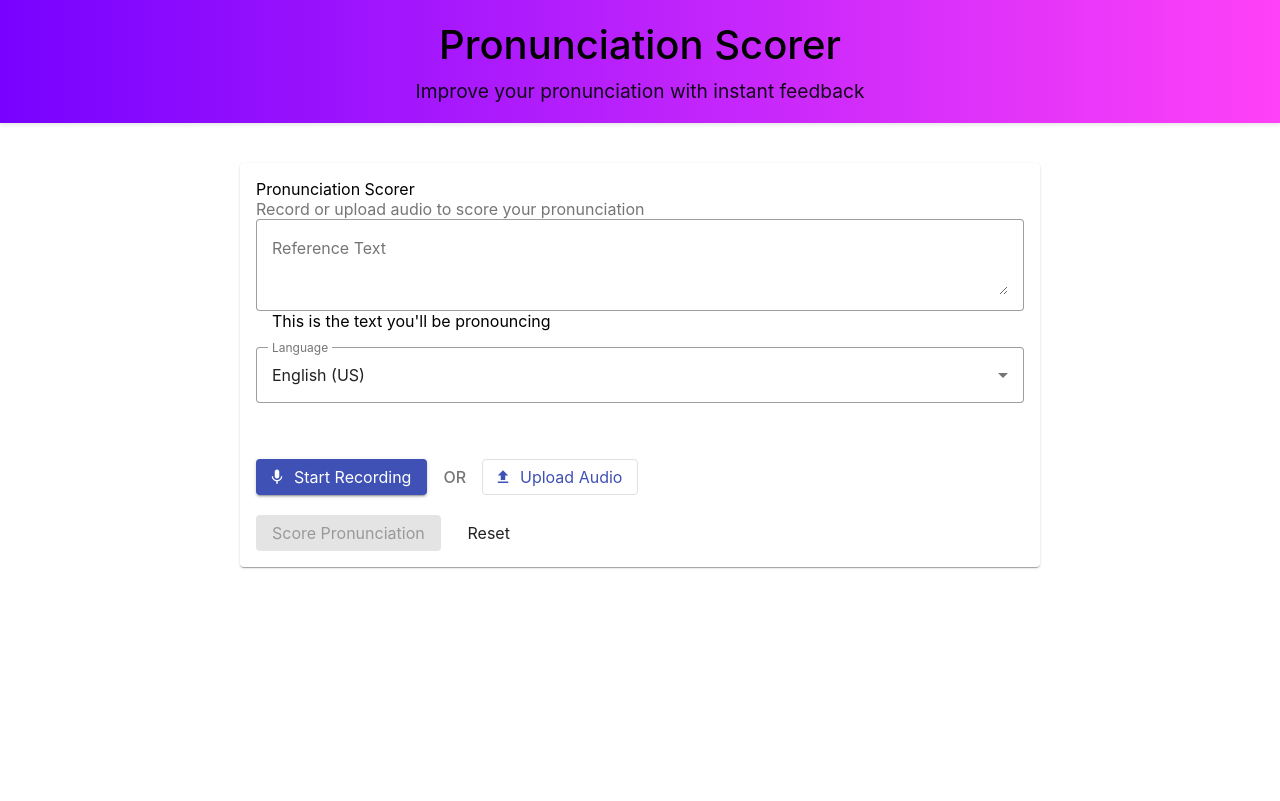
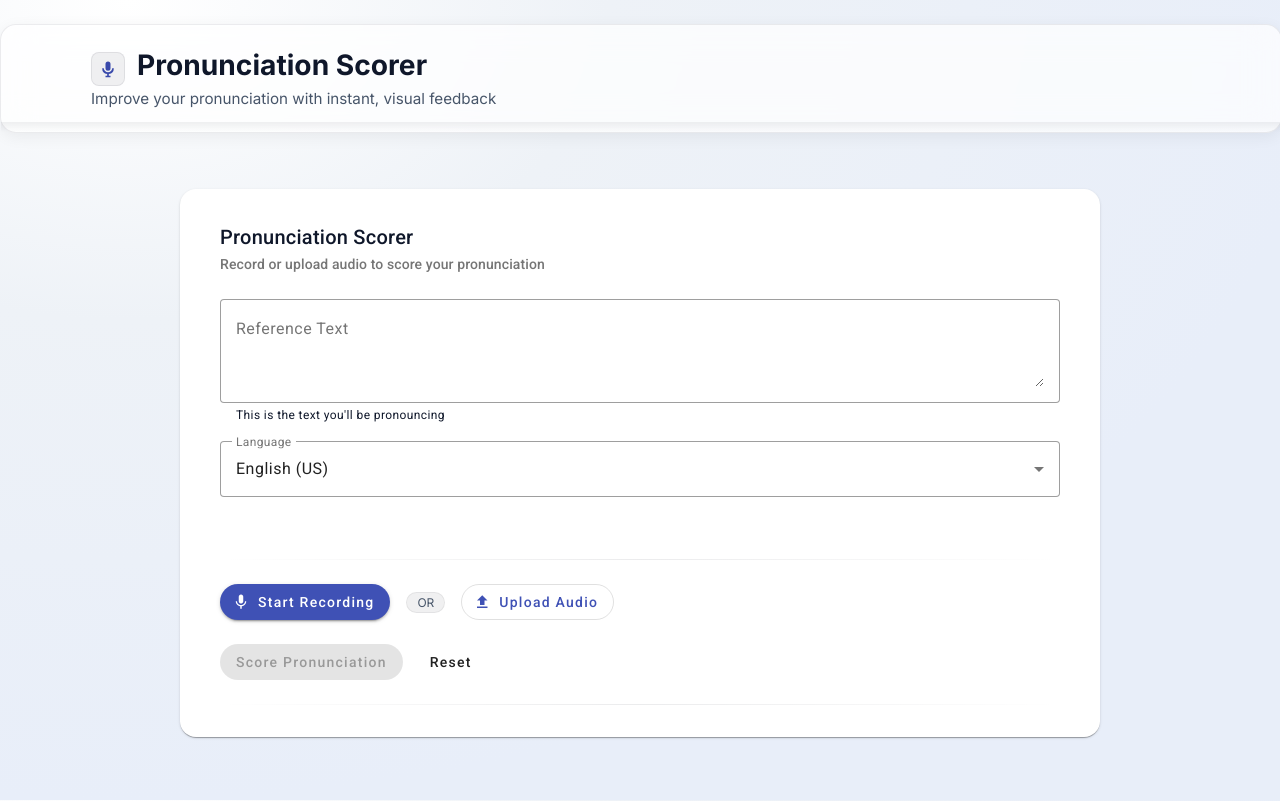
Before and after one commit to bvblenny/pronunciation-app, an Angular app: page / in a window 1280 px wide. Built offline with nearby package versions, Linux system fonts and the light colour scheme.

Commit message:
feat: enhance UI with glass effect and improved layout for pronunciation scorer

```diff
--- a/package.json
+++ b/package.json
@@ -6,6 +6,7 @@
     "start": "ng serve",
     "build": "ng build",
     "watch": "ng build --watch --configuration development",
+    "start:lan": "ng serve --host 0.0.0.0 --port 4200 --ssl true --ssl-cert .\\certs\\192.168.178.22.pem --ssl-key .\\certs\\192.168.178.22-key.pem --proxy-config proxy.conf.json",
     "test": "ng test"
   },
   "prettier": {
--- a/src/app/app.html
+++ b/src/app/app.html
@@ -1,11 +1,23 @@
 <div class="app-container">
-  <header class="app-header">
-    <h1>Pronunciation Scorer</h1>
-    <p>Improve your pronunciation with instant feedback</p>
+  <header class="app-header glass-surface elevate">
+    <div class="container header-content">
+      <div class="title">
+        <div class="brand-line">
+          <span class="brand-icon" aria-hidden="true">
+            <svg viewBox="0 0 24 24" xmlns="http://www.w3.org/2000/svg" aria-hidden="true" focusable="false">
+              <path d="M12 14a3 3 0 0 0 3-3V6a3 3 0 1 0-6 0v5a3 3 0 0 0 3 3zm5-3a5 5 0 0 1-10 0H5a7 7 0 0 0 6 6.92V20H9v2h6v-2h-2v-2.08A7 7 0 0 0 19 11h-2z"/>
+            </svg>
+          </span>
+          <h1>Pronunciation Scorer</h1>
+        </div>
+        <p>Improve your pronunciation with instant, visual feedback</p>
+      </div>
+    </div>
   </header>
 
   <main class="app-content">
-    <router-outlet></router-outlet>
+    <div class="container">
+      <router-outlet></router-outlet>
+    </div>
   </main>
-
 </div>
--- a/src/app/app.scss
+++ b/src/app/app.scss
@@ -2,40 +2,89 @@
   display: flex;
   flex-direction: column;
   min-height: 100vh;
-  font-family: "Inter", -apple-system, BlinkMacSystemFont, "Segoe UI", Roboto,
-    Helvetica, Arial, sans-serif;
+  font-family: Inter, Roboto, "Helvetica Neue", Arial, system-ui, -apple-system, "Segoe UI", sans-serif;
 }
 
 .app-header {
-  background: linear-gradient(90deg, #7702FF 0%, #FF41F8 100%);
-  //color: white;
-  padding: 20px;
-  text-align: center;
-  box-shadow: 0 2px 4px rgba(0, 0, 0, 0.1);
+  margin: var(--space-4) auto 0;
+  padding: var(--space-5) 0;
+  width: 100%;
 }
 
-.app-header h1 {
-  margin: 0;
-  font-size: 2.5rem;
-  font-weight: 500;
+@media (min-width: 768px) {
+  .app-header {
+    margin-top: var(--space-6);
+    padding: var(--space-6) 0;
+  }
 }
 
-.app-header p {
-  margin: 10px 0 0;
-  font-size: 1.2rem;
-  opacity: 0.9;
+.header-content {
+  display: flex;
+  align-items: center;
+  justify-content: space-between;
+}
+
+.title h1 {
+  margin: 0 0 var(--space-2) 0;
+  font-size: clamp(1.6rem, 2.2vw, 2.4rem);
+  font-weight: 700;
+  line-height: 1.15;
+}
+
+.title p {
+  margin: 0;
+  color: var(--muted);
+  font-size: 0.95rem;
 }
 
 .app-content {
   flex: 1;
-  padding: 20px;
-  //background-color: #f8f9fa;
+  padding: var(--space-6) 0 var(--space-8);
+}
+
+@media (min-width: 768px) {
+  .app-content { padding: var(--space-8) 0 var(--space-10); }
 }
 
 .app-footer {
-  background-color: #343a40;
-  color: white;
+  color: var(--muted);
   text-align: center;
-  padding: 15px;
+  padding: var(--space-4);
   font-size: 0.9rem;
 }
+
+.app-header.glass-surface {
+  background: rgba(255, 255, 255, 0.72);
+  -webkit-backdrop-filter: blur(calc(var(--blur) + 2px));
+  backdrop-filter: blur(calc(var(--blur) + 2px));
+  border-bottom: 1px solid var(--glass-border);
+  position: relative;
+}
+
+.app-header.glass-surface::after {
+  content: "";
+  position: absolute;
+  left: 0; right: 0; bottom: 0;
+  height: 10px;
+  background: linear-gradient(to bottom, rgba(2,6,23,0.06), transparent);
+  pointer-events: none;
+}
+
+.brand-line {
+  display: flex;
+  align-items: center;
+  gap: var(--space-3);
+}
+
+.brand-icon {
+  display: inline-flex;
+  align-items: center;
+  justify-content: center;
+  width: 32px;
+  height: 32px;
+  border-radius: 8px;
+  background: var(--chip-bg);
+  border: 1px solid var(--glass-border);
+}
+
+.brand-icon svg { width: 20px; height: 20px; fill: var(--primary-600); }
--- a/src/app/features/pronunciation/pronunciation-scorer/pronunciation-scorer.component.html
+++ b/src/app/features/pronunciation/pronunciation-scorer/pronunciation-scorer.component.html
@@ -1,5 +1,5 @@
 <div class="pronunciation-scorer-container">
-  <mat-card class="main-card">
+  <mat-card class="main-card glass-surface elevate">
     <mat-card-header>
       <mat-card-title>Pronunciation Scorer</mat-card-title>
       <mat-card-subtitle>Record or upload audio to score your pronunciation</mat-card-subtitle>
@@ -7,6 +7,7 @@
 
     <mat-card-content>
       <!-- Reference Text Input -->
+      <section class="section">
         <mat-form-field appearance="outline" class="full-width">
           <mat-label>Reference Text</mat-label>
           <textarea
@@ -14,7 +15,8 @@
             placeholder="Enter the text you want to pronounce"
             [ngModel]="referenceText()"
             (ngModelChange)="referenceText.set($event)"
-          rows="3">
+            rows="3"
+            aria-label="Reference text to pronounce">
           </textarea>
           <mat-hint>This is the text you'll be pronouncing</mat-hint>
         </mat-form-field>
@@ -24,41 +26,52 @@
           <mat-label>Language</mat-label>
           <mat-select
             [ngModel]="languageCode()"
-          (ngModelChange)="languageCode.set($event)">
+            (ngModelChange)="languageCode.set($event)"
+            aria-label="Language selection">
             @for (option of languageOptions; track option.code) {
               <mat-option [value]="option.code">{{ option.name }}</mat-option>
             }
           </mat-select>
         </mat-form-field>
+      </section>
+
+      <div class="soft-divider" role="separator" aria-hidden="true"></div>
 
       <!-- Audio Recording Section -->
-      <div class="audio-section">
+      <section class="section audio-section">
         <div class="recording-controls">
           @if (!isRecording()) {
             <button
               mat-raised-button
               color="primary"
               (click)="startRecording()"
-              [disabled]="isLoading()">
-              <mat-icon>mic</mat-icon> Start Recording
+              [disabled]="isLoading()"
+              aria-label="Start recording">
+              <mat-icon>mic</mat-icon>
+              <span>Start Recording</span>
             </button>
           } @else {
             <button
               mat-raised-button
               color="warn"
-              (click)="stopRecording()">
-              <mat-icon>stop</mat-icon> Stop Recording
+              (click)="stopRecording()"
+              aria-label="Stop recording">
+              <span class="rec-dot" aria-hidden="true"></span>
+              <mat-icon>stop</mat-icon>
+              <span>Stop Recording</span>
             </button>
           }
 
-          <span class="or-divider">OR</span>
+          <span class="or-chip chip" aria-hidden="true">OR</span>
 
           <button
             mat-stroked-button
             color="primary"
             (click)="fileInput.click()"
-            [disabled]="isLoading() || isRecording()">
-            <mat-icon>upload</mat-icon> Upload Audio
+            [disabled]="isLoading() || isRecording()"
+            aria-label="Upload audio file">
+            <mat-icon>upload</mat-icon>
+            <span>Upload Audio</span>
           </button>
           <input
             #fileInput
@@ -70,35 +83,38 @@
 
         <!-- Audio Player (if audio is recorded/uploaded) -->
         @if (audioUrl()) {
-          <div class="audio-player">
+          <div class="audio-player glass-surface">
             <audio controls [src]="audioUrl()"></audio>
           </div>
         }
-      </div>
+      </section>
 
       <!-- Error Message -->
       @if (errorMessage()) {
-        <div class="error-message">
-          {{ errorMessage() }}
+        <div class="error-message chip" role="alert">
+          <mat-icon aria-hidden="true">error_outline</mat-icon>
+          <span>{{ errorMessage() }}</span>
         </div>
       }
 
       <!-- Submit Button -->
-      <div class="submit-section">
+      <section class="section submit-section">
         <button
           mat-raised-button
           color="primary"
           (click)="submitForScoring()"
-          [disabled]="isLoading() || !audioBlob() || !referenceText() || isRecording()">
+          [disabled]="isLoading() || !audioBlob() || !referenceText() || isRecording()"
+          aria-label="Score pronunciation">
           Score Pronunciation
         </button>
         <button
           mat-button
           (click)="resetForm()"
-          [disabled]="isLoading() || isRecording()">
+          [disabled]="isLoading() || isRecording()"
+          aria-label="Reset form">
           Reset
         </button>
-      </div>
+      </section>
 
       <!-- Loading Indicator -->
       @if (isLoading()) {
@@ -108,37 +124,43 @@
         </div>
       }
 
+      <div class="soft-divider" role="separator" aria-hidden="true"></div>
+
       <!-- Results Section -->
       @if (pronunciationEvaluation()) {
-        <div class="results-section">
-          <mat-card>
+        <section class="section results-section">
+          <mat-card class="glass-surface">
             <mat-card-header>
-              <mat-card-title>Pronunciation Score</mat-card-title>
+              <mat-card-title>Results</mat-card-title>
             </mat-card-header>
             <mat-card-content>
               <!-- Overall Score -->
               <div class="overall-score">
-                <div class="score-circle" [style.background-color]="getScoreColor(getOverallScore())">
+                <div class="score-ring" [style.background]="'conic-gradient(' + getScoreColor(getOverallScore()) + ' ' + ((getOverallScore()*100).toFixed(0)) + '%, rgba(2,6,23,0.08) ' + ((getOverallScore()*100).toFixed(0)) + '%, rgba(2,6,23,0.08) 100%)'">
+                  <div class="score-ring__inner">
                     {{ (getOverallScore() * 100).toFixed(0) }}%
+                  </div>
                 </div>
                 <p>Overall Score</p>
               </div>
 
               <!-- Transcribed Text -->
-              <div class="transcribed-text">
-                <h3>Transcribed Text:</h3>
+              <div class="transcribed-text glass-surface">
+                <h3>Transcribed Text</h3>
                 <p>{{ pronunciationEvaluation()!.transcript }}</p>
               </div>
 
               <!-- Word Details -->
               <div class="word-details">
-                <h3>Word Analysis:</h3>
+                <h3>Word Analysis</h3>
                 <div class="word-list">
                   @for (word of pronunciationEvaluation()!.words; track word.word) {
-                    <div class="word-item" [class.incorrect]="word.evaluation < 0.6">
-                      <span class="word">{{ word.word }}</span>
+                    <div class="word-item elevate" [class.incorrect]="word.evaluation < 0.6">
+                      <div class="word-row">
+                        <span class="word chip">{{ word.word }}</span>
                         <span class="confidence">Score: {{ (word.evaluation * 100).toFixed(0) }}%</span>
                         <span class="confidence">Duration: {{ (word.endTime - word.startTime).toFixed(2) }}s</span>
+                      </div>
                       <div class="phonemes">
                         @for (phoneme of word.phonemes; track phoneme.phoneme) {
                           <span class="phoneme" [style.color]="getScoreColor(phoneme.evaluation)">
@@ -152,7 +174,7 @@
               </div>
             </mat-card-content>
           </mat-card>
-        </div>
+        </section>
       }
     </mat-card-content>
   </mat-card>
--- a/src/app/features/pronunciation/pronunciation-scorer/pronunciation-scorer.component.scss
+++ b/src/app/features/pronunciation/pronunciation-scorer/pronunciation-scorer.component.scss
@@ -1,39 +1,60 @@
 .pronunciation-scorer-container {
   display: flex;
   justify-content: center;
-  padding: 20px;
+  padding: var(--space-6);
 }
 
 .main-card {
   width: 100%;
-  max-width: 800px;
+  max-width: 920px;
+  padding: var(--space-4) var(--space-6);
+}
+
+.section {
+  margin-block: var(--space-6);
 }
 
 .full-width {
   width: 100%;
-  margin-bottom: 16px;
 }
 
 .audio-section {
-  margin: 20px 0;
+  margin: var(--space-6) 0;
 }
 
 .recording-controls {
   display: flex;
   align-items: center;
   flex-wrap: wrap;
-  gap: 16px;
-  margin-bottom: 16px;
+  gap: var(--space-4);
 }
 
-.or-divider {
-  font-weight: 500;
-  color: rgba(0, 0, 0, 0.54);
+.or-chip {
+  color: var(--muted);
+}
+
+.rec-dot {
+  width: 8px;
+  height: 8px;
+  border-radius: 50%;
+  background: #ef4444;
+  display: inline-block;
+  margin-right: 6px;
+  box-shadow: 0 0 0 0 rgba(239, 68, 68, 0.7);
+  animation: pulse 1.5s infinite;
+}
+
+@keyframes pulse {
+  0% { box-shadow: 0 0 0 0 rgba(239, 68, 68, 0.6); }
+  70% { box-shadow: 0 0 0 12px rgba(239, 68, 68, 0); }
+  100% { box-shadow: 0 0 0 0 rgba(239, 68, 68, 0); }
 }
 
 .audio-player {
-  margin-top: 16px;
+  margin-top: var(--space-4);
   width: 100%;
+  padding: var(--space-3);
+  border-radius: 12px;
 }
 
 .audio-player audio {
@@ -41,135 +62,136 @@
 }
 
 .error-message {
-  color: #f44336;
-  margin: 16px 0;
-  padding: 8px;
-  background-color: rgba(244, 67, 54, 0.1);
-  border-radius: 4px;
+  color: #b91c1c;
+  margin: var(--space-4) 0;
 }
 
 .submit-section {
   display: flex;
-  gap: 16px;
-  margin: 20px 0;
+  gap: var(--space-4);
 }
 
 .loading-section {
-  margin: 20px 0;
+  margin: var(--space-6) 0;
+  text-align: center;
 }
 
 .loading-section p {
-  margin-top: 8px;
-  text-align: center;
-  color: rgba(0, 0, 0, 0.6);
+  margin-top: var(--space-2);
+  color: var(--muted);
 }
 
-.results-section {
-  margin-top: 24px;
-}
+.results-section { }
 
 .overall-score {
   display: flex;
   flex-direction: column;
   align-items: center;
-  margin: 20px 0;
+  margin: var(--space-6) 0;
 }
 
-.score-circle {
-  display: flex;
-  justify-content: center;
-  align-items: center;
-  width: 100px;
-  height: 100px;
+/* Conic score ring */
+.score-ring {
+  --size: 100px;
+  width: var(--size);
+  height: var(--size);
   border-radius: 50%;
-  color: white;
-  font-size: 24px;
-  font-weight: bold;
-  margin-bottom: 8px;
+  display: grid;
+  place-items: center;
+}
+@media (min-width: 768px) {
+  .score-ring { --size: 120px; }
+}
+.score-ring__inner {
+  width: calc(var(--size) - 16px);
+  height: calc(var(--size) - 16px);
+  border-radius: 50%;
+  background: rgba(255, 255, 255, 0.9);
+  display: grid;
+  place-items: center;
+  color: var(--text);
+  font-weight: 700;
+  font-size: 1.1rem;
 }
 
 .transcribed-text {
-  margin: 20px 0;
-  padding: 16px;
-  background-color: #f5f5f5;
-  border-radius: 4px;
+  margin: var(--space-5) 0;
+  padding: var(--space-4);
+  border-radius: 12px;
 }
 
 .transcribed-text h3 {
   margin-top: 0;
-  color: rgba(0, 0, 0, 0.87);
+  color: var(--muted);
 }
 
-.word-details {
-  margin: 20px 0;
-}
+.word-details { margin: var(--space-5) 0; }
 
 .word-list {
-  display: flex;
-  flex-wrap: wrap;
-  gap: 12px;
+  display: grid;
+  grid-template-columns: repeat(auto-fill, minmax(160px, 1fr));
+  gap: var(--space-4);
+}
+@media (min-width: 768px) {
+  .word-list { grid-template-columns: repeat(auto-fill, minmax(220px, 1fr)); }
 }
 
 .word-item {
   display: flex;
   flex-direction: column;
-  padding: 12px;
-  background-color: #e8f5e9;
-  border-radius: 4px;
-  min-width: 120px;
+  gap: var(--space-2);
+  padding: var(--space-4);
+  background: rgba(255,255,255,0.8);
+  border: 1px solid var(--glass-border);
+  border-radius: 12px;
+  transition: transform 150ms ease, box-shadow 150ms ease;
+}
+.word-item.incorrect {
+  background: rgba(254, 242, 242, 0.9);
+}
+.word-item:hover { transform: translateY(-1px); box-shadow: var(--shadow-sm); }
+
+.word-row {
+  display: flex;
+  align-items: center;
+  gap: var(--space-3);
+  flex-wrap: wrap;
 }
 
-.word-item.incorrect {
-  background-color: #ffebee;
+.word { font-weight: 600; }
+
+.confidence {
+  font-size: 0.9rem;
+  color: var(--muted);
 }
 
-.word {
-  font-weight: 500;
-  font-size: 16px;
+.phonemes {
+  margin-top: var(--space-2);
+  display: flex;
+  flex-wrap: wrap;
+  gap: 6px;
 }
 
-.confidence {
-  font-size: 14px;
-  color: rgba(0, 0, 0, 0.6);
-  margin-top: 4px;
+.phoneme {
+  font-size: 12px;
+  font-weight: 600;
+  padding: 4px 8px;
+  background-color: rgba(255, 255, 255, 0.7);
+  border-radius: 999px;
+  border: 1px solid rgba(2, 6, 23, 0.06);
 }
 
-.expected {
-  font-size: 14px;
-  color: #f44336;
-  margin-top: 4px;
+/* Soft Divider */
+.soft-divider {
+  height: 1px;
+  width: 100%;
+  background: linear-gradient(to right, transparent, rgba(2,6,23,0.08), transparent);
+  margin: var(--space-6) 0;
+  border-radius: 1px;
 }
 
 /* Responsive adjustments */
 @media (max-width: 600px) {
-  .recording-controls {
-    flex-direction: column;
-    align-items: stretch;
-  }
-
-  .or-divider {
-    align-self: center;
-  }
-
-  .submit-section {
-    flex-direction: column;
-  }
-
-  .word-list {
-    flex-direction: column;
-  }
-  .phonemes {
-    margin-top: 8px;
-    display: flex;
-    flex-wrap: wrap;
-    gap: 4px;
-  }
-
-  .phoneme {
-    font-size: 12px;
-    font-weight: 500;
-    padding: 2px 4px;
-    background-color: rgba(255, 255, 255, 0.7);
-    border-radius: 2px;
-  }
+  .recording-controls { flex-direction: column; align-items: stretch; }
+  .submit-section { flex-direction: column; }
 }
--- a/src/app/features/pronunciation/pronunciation-scorer/pronunciation-scorer.component.ts
+++ b/src/app/features/pronunciation/pronunciation-scorer/pronunciation-scorer.component.ts
@@ -8,6 +8,7 @@ import { MatSelectModule } from '@angular/material/select';
 import { MatCardModule } from '@angular/material/card';
 import { MatProgressBarModule } from '@angular/material/progress-bar';
 import { MatIconModule } from '@angular/material/icon';
+import { MatDividerModule } from '@angular/material/divider';
 import {PronunciationEvaluationResult, PronunciationScore} from '../../../core/models/pronunciation.model';
 import {PronunciationService} from '../../../core/services/pronunciation.service';
 
@@ -23,7 +24,8 @@ import {PronunciationService} from '../../../core/services/pronunciation.service
     MatSelectModule,
     MatCardModule,
     MatProgressBarModule,
-    MatIconModule
+    MatIconModule,
+    MatDividerModule
   ],
   templateUrl: './pronunciation-scorer.component.html',
   styleUrl: './pronunciation-scorer.component.scss'
@@ -148,6 +150,15 @@ export class PronunciationScorerComponent {
     return 'red';
   }
 
+  getRingStyle(score: number): string {
+    // Map to color and percentage for conic gradient
+    const pct = Math.max(0, Math.min(1, score)) * 100;
+    const color = this.getScoreColor(score);
+    // Track/background colors
+    const track = 'rgba(2,6,23,0.08)';
+    return `conic-gradient(${color} ${pct}%, ${track} ${pct}% 100%)`;
+  }
+
   resetForm() {
     this.referenceText.set('');
     this.audioBlob.set(null);
--- a/src/index.html
+++ b/src/index.html
@@ -5,8 +5,8 @@
   <title>PronunciationApp</title>
   <base href="/">
   <meta name="viewport" content="width=device-width, initial-scale=1">
-  <link rel="icon" type="image/x-icon" href="favicon.ico">
-  <link href="https://fonts.googleapis.com/css2?family=Roboto:wght@300;400;500&display=swap" rel="stylesheet">
+  <link rel="icon" type="image/x-icon" href="/favicon.ico">
+  <link href="https://fonts.googleapis.com/css2?family=Inter:wght@400;600;700&family=Roboto:wght@300;400;500&display=swap" rel="stylesheet">
   <link href="https://fonts.googleapis.com/icon?family=Material+Icons" rel="stylesheet">
 </head>
 <body>
--- a/src/styles.scss
+++ b/src/styles.scss
@@ -2,40 +2,145 @@
 
 @include mat.core();
 
-// Define a light theme
-$light-primary: mat.m2-define-palette(mat.$m2-indigo-palette);
-$light-accent: mat.m2-define-palette(mat.$m2-pink-palette, A200, A100, A400);
+// Light Material theme (keep simple + stable)
+$primary: mat.m2-define-palette(mat.$m2-indigo-palette, 500);
+$accent: mat.m2-define-palette(mat.$m2-blue-palette, A200);
+$warn: mat.m2-define-palette(mat.$m2-red-palette);
 $light-theme: mat.m2-define-light-theme((
   color: (
-    primary: $light-primary,
-    accent: $light-accent,
-  )
+    primary: $primary,
+    accent: $accent,
+    warn: $warn,
+  ),
+  typography: mat.m2-define-typography-config(),
 ));
 
-// Define a dark theme
-$dark-primary: mat.m2-define-palette(mat.$m2-blue-grey-palette);
-$dark-accent: mat.m2-define-palette(mat.$m2-amber-palette, A200, A100, A400);
-$dark-theme: mat.m2-define-dark-theme((
-  color: (
-    primary: $dark-primary,
-    accent: $dark-accent,
-  )
-));
-
-// Apply the light theme by default
+// Apply the light theme only
 @include mat.all-component-themes($light-theme);
 
-// Apply the dark theme when the user prefers a dark color scheme
-@media (prefers-color-scheme: dark) {
-  @include mat.all-component-colors($dark-theme);
+/*
+  Glassy Light Theme (custom layer)
+  - Minimal, airy spacing
+  - Translucent surfaces with backdrop blur
+  - Subtle shadows and rounded corners
+*/
+:root {
+  /* Colors */
+  --bg: #f6f8fc;
+  --bg-gradient: radial-gradient(1200px 800px at 10% 0%, #ffffff 0%, #eef2f7 40%, #e8eef9 100%);
+  --text: #0f172a; /* slate-900 */
+  --muted: #475569; /* slate-600 */
+  --primary: #{mat.m2-get-color-from-palette($primary)};
+  --primary-600: #{mat.m2-get-color-from-palette($primary, 600)};
+  --primary-50: #{mat.m2-get-color-from-palette($primary, 50)};
 
-  // Set body background for dark mode
-  body {
-    background-color: #303030;
-    color: black;
+  /* Surfaces */
+  --glass-bg: rgba(255, 255, 255, 0.65);
+  --glass-border: rgba(15, 23, 42, 0.08);
+  --card-bg: rgba(255, 255, 255, 0.9);
+  --chip-bg: rgba(2, 6, 23, 0.06);
+
+  /* Effects */
+  --blur: 14px;
+  --radius: 16px;
+  --shadow-sm: 0 4px 16px rgba(2, 6, 23, 0.06);
+  --shadow-md: 0 10px 30px rgba(2, 6, 23, 0.08);
+
+  /* Mobile-first spacing (compact) */
+  --space-1: 3px;
+  --space-2: 6px;
+  --space-3: 10px;
+  --space-4: 12px;
+  --space-5: 16px;
+  --space-6: 20px;
+  --space-8: 28px;
+  --space-10: 36px;
+}
+
+/* Scale spacing up on larger screens */
+@media (min-width: 768px) {
+  :root {
+    --space-1: 4px;
+    --space-2: 8px;
+    --space-3: 12px;
+    --space-4: 16px;
+    --space-5: 20px;
+    --space-6: 24px;
+    --space-8: 32px;
+    --space-10: 40px;
   }
 }
 
-// Keep your other global styles
 html, body { height: 100%; }
-body { margin: 0; font-family: Roboto, "Helvetica Neue", sans-serif; }
+body {
+  margin: 0;
+  font-family: Inter, Roboto, 'Helvetica Neue', Arial, system-ui, -apple-system, 'Segoe UI', sans-serif;
+  color: var(--text);
+  background: var(--bg-gradient), var(--bg);
+  background-attachment: fixed;
+  -webkit-font-smoothing: antialiased;
+  -moz-osx-font-smoothing: grayscale;
+}
+
+/* Global containers */
+.container {
+  width: 100%;
+  max-width: 1100px;
+  margin-inline: auto;
+  padding-inline: var(--space-4);
+}
+
+/* Glass surface utility */
+.glass-surface {
+  background: var(--glass-bg);
+  -webkit-backdrop-filter: blur(var(--blur));
+  backdrop-filter: blur(var(--blur));
+  border: 1px solid var(--glass-border);
+  border-radius: var(--radius);
+  box-shadow: var(--shadow-sm);
+}
+
+/* Elevation + subtle interactions */
+.elevate {
+  transition: transform 160ms ease, box-shadow 160ms ease, background-color 160ms ease;
+}
+.elevate:hover {
+  transform: translateY(-1px);
+  box-shadow: var(--shadow-md);
+}
+
+/* Tighten Material defaults slightly but keep air */
+.mat-mdc-form-field {
+  width: 100%;
+  margin-bottom: var(--space-4);
+}
+
+.mdc-text-field, .mdc-select {
+  border-radius: 12px !important;
+}
+
+.mat-mdc-card {
+  border-radius: var(--radius) !important;
+  background: var(--card-bg);
+}
+
+.mat-mdc-raised-button, .mat-mdc-unelevated-button, .mat-mdc-outlined-button, .mat-mdc-stroked-button {
+  border-radius: 999px !important;
+}
+
+/* Chips look for inline labels */
+.chip {
+  display: inline-flex;
+  align-items: center;
+  gap: 6px;
+  padding: 2px 10px;
+  background: var(--chip-bg);
+  border: 1px solid rgba(2,6,23,0.06);
+  border-radius: 999px;
+  font-size: 12px;
+}
+
+/* Accessibility: reduced motion */
+@media (prefers-reduced-motion: reduce) {
+  * { transition: none !important; animation: none !important; }
+}
```
Also changed, not shown: src/app/app.ts (+3 -4 lines). Lines whose indentation alone changed are shown as unchanged.
